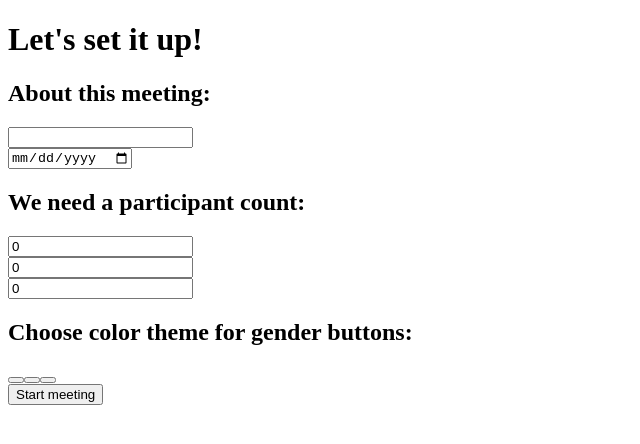
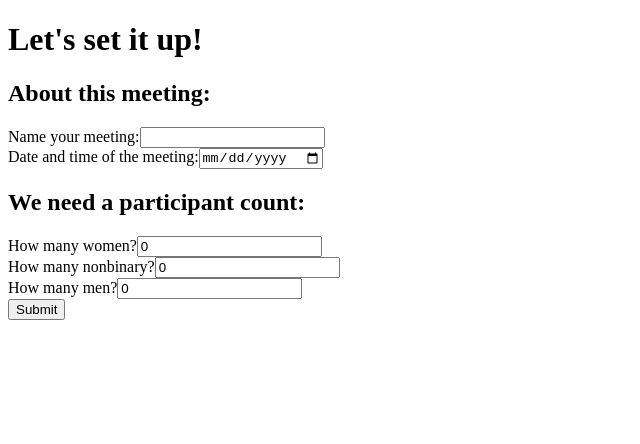
Before and after one commit to YlvaKodar/look-who-s-talking-next, a Next.js app: page /setup in a window 1280 px wide. Shown: the top 444 px of the page, without its empty margins (0-640 px from the left). Built offline with nearby package versions, Linux system fonts and the light colour scheme.

Commit message:
Started setup meeting logic

```diff
--- a/src/app/(public)/meeting/page.tsx
+++ b/src/app/(public)/meeting/page.tsx
@@ -1,5 +1,3 @@
-
-
 
 export default function MeetingPage() {
     // <div id="meeting-screen" className="screen" style="display: none;">
--- a/src/app/(public)/setup/page.tsx
+++ b/src/app/(public)/setup/page.tsx
@@ -1,61 +1,11 @@
+import SetupMeetingForm  from "@/components/setup/SetupMeetingForm";
 
 export default function SetupPage(){
-    // <div id="setup-screen" className="screen" style="display: none;">
+
     return (
         <div >
             <h1 id="setup_heading" className="primary">Let's set it up!</h1>
-            <form id="meeting-form">
-                <div className="form-group">
-                    <h2 id="setup_form_head_1" className="secondary">About this meeting:</h2>
-
-                    <label htmlFor="meeting-name"></label>
-                    <input type="text" id="meeting-name" required/>
-                </div>
-
-                <div className="form-group">
-                    <label htmlFor="meeting-date"></label>
-                    <input type="date" id="meeting-date" required/>
-                </div>
-
-                <div className="form-group">
-                    <h2 id="setup_form_head_2" className="secondary">We need a participant count:</h2>
-
-                    <div className="participant-input">
-                        <label htmlFor="women-count"></label>
-                        <input type="number" id="women-count" min="0" value="0"/>
-                    </div>
-
-                    <div className="participant-input">
-                        <label htmlFor="nonbinary-count"></label>
-                        <input type="number" id="nonbinary-count" min="0" value="0"/>
-                    </div>
-
-                    <div className="participant-input">
-                        <label htmlFor="men-count"></label>
-                        <input type="number" id="men-count" min="0" value="0"/>
-                    </div>
-                </div>
-
-                <div className="form-group">
-                    <h2 id="color_theme_heading" className="secondary">Choose color theme for gender buttons:</h2>
-
-
-                    <div id="theme-preview" className="theme-preview">
-                        <h3 className="preview-title"></h3>
-                        <div className="preview-buttons">
-                            <button type="button" className="preview-btn women-preview"></button>
-                            <button type="button" className="preview-btn nonbinary-preview"></button>
-                            <button type="button" className="preview-btn men-preview"></button>
-                        </div>
-                    </div>
-
-                    <div id="color-theme-selector" className="color-theme-selector">
-
-                    </div>
-                </div>
-
-                <button type="button" id="start-meeting">Start meeting</button>
-            </form>
+            <SetupMeetingForm/>
         </div>
     )
 }
--- /dev/null
+++ b/src/components/setup/SetupMeetingForm.tsx
@@ -0,0 +1,54 @@
+"use client"
+import { InputField } from "@/components/ui/FormFields";
+import { MeetingSetupForm } from "@/constants/constants";
+import { useMeetingStorage } from "@/hooks/useMeetingStorage";
+import { useRouter } from "next/navigation";
+import { createActiveMeeting } from "@/util/meetingUtil";
+import { SyntheticEvent } from "react";
+
+
+export default function SetupMeetingForm (){
+    const { setup } = useMeetingStorage();
+    const router = useRouter();
+
+    const handleSubmit = (e: SyntheticEvent<HTMLFormElement>) => {
+        e.preventDefault();
+        const data = new FormData(e.target as HTMLFormElement);
+
+        const title = data.get("title") as string;
+        const startedAt = data.get("date") as string;
+        const womenCount = Number(data.get("womenCount")) || 0;
+        const nonbinaryCount = Number(data.get("nonbinaryCount")) || 0;
+        const menCount = Number(data.get("menCount")) || 0;
+
+        const activeMeeting = createActiveMeeting(
+            title,
+            startedAt,
+            womenCount,
+            nonbinaryCount,
+            menCount,
+        );
+
+        setup.save(activeMeeting)
+        router.push('/meeting')
+    };
+
+    return (
+        <form onSubmit={handleSubmit}>
+            <div>
+                <h2 id="setup_form_head_1" className="secondary">About this meeting:</h2>
+                <InputField type="text" label={MeetingSetupForm.meetingTitleLabel} name="title" required/>
+                <InputField type="date" label={MeetingSetupForm.startTimeLabel} name="date" required/>
+            </div>
+            <div>
+                <h2 id="setup_form_head_2" className="secondary">We need a participant count:</h2>
+                <InputField type="number" label={MeetingSetupForm.womenCountLabel} name="womenCount" min={0} defaultValue={0} required/>
+                <InputField type="number" label={MeetingSetupForm.nonbinaryCountLabel} name="nonbinaryCount" min={0} defaultValue={0} required/>
+                <InputField type="number" label={MeetingSetupForm.menCountLabel} name="menCount" min={0} defaultValue={0} required/>
+            </div>
+            <div>
+                <button type="submit">{MeetingSetupForm.submitLabel}</button>
+            </div>
+        </form>
+    )
+}
--- a/src/components/ui/FormFields.tsx
+++ b/src/components/ui/FormFields.tsx
@@ -1,9 +1,11 @@
 type InputFieldProps = {
     label: string;
     name: string;
-    type?: string;
+    type?: "text" | "number" | "date" | "email";
     placeholder?: string;
     required?: boolean;
+    min?: number;
+    defaultValue?: string | number;
 }
 
 export function InputField({
@@ -12,6 +14,8 @@ export function InputField({
     type = "text",
     placeholder,
     required,
+    min,
+    defaultValue,
                            }: InputFieldProps) {
     return (
      <div>
@@ -22,6 +26,8 @@ export function InputField({
          type={type}
          placeholder={placeholder}
          required={required}
+         min={min}
+         defaultValue={defaultValue}
          />
      </div>
     );
--- a/src/lib/constants.ts
+++ b/src/constants/constants.ts
@@ -1,7 +1,6 @@
 //Temp file based on original JS app
-const CONFIG = {
+export const CONFIG = {
     THEME: {
-
         COLORS: {
             PRIMARY: '#281848',
             PRIMARY_HOVER: '#42277c',
@@ -85,3 +84,18 @@ const CONFIG = {
         },
     }
 }
+
+export const STORAGE = {
+    ACTIVE_MEETING: 'activeMeeting',
+    SETUP_MEETING_DATA: 'setupMeetingData',
+    COLOR_THEME_PREFERENCE: 'userColorTheme'
+}
+
+export const MeetingSetupForm = {
+    meetingTitleLabel: "Name your meeting:",
+    startTimeLabel: "Date and time of the meeting:",
+    womenCountLabel: "How many women?",
+    nonbinaryCountLabel: "How many nonbinary?",
+    menCountLabel: "How many men?",
+    submitLabel: "Submit",
+}
--- /dev/null
+++ b/src/hooks/useLocalStorage.ts
@@ -0,0 +1,32 @@
+"use client"
+
+export function useLocalStorage<T>(key: string) {
+
+    function save(value: T){
+        try {
+            localStorage.setItem(key, JSON.stringify(value))
+        } catch (error) {
+            console.log(error);
+        }
+    }
+
+    function load(): T | null {
+        try {
+            if (typeof window === 'undefined') return null
+            const data = localStorage.getItem(key)
+            if (data){
+                return JSON.parse(data) as T;
+            }
+            return null;
+        } catch (error) {
+            console.log(error);
+            return null;
+        }
+    }
+
+    function clear(){
+        localStorage.removeItem(key);
+    }
+
+    return { save, clear, load };
+}
--- /dev/null
+++ b/src/hooks/useMeetingStorage.ts
@@ -0,0 +1,16 @@
+'use client'
+import { useLocalStorage } from "@/hooks/useLocalStorage";
+import { ActiveMeeting, Meeting } from "@/types/meeting";
+import { STORAGE } from "@/constants/constants";
+
+export function useMeetingStorage() {
+    const meeting = useLocalStorage<ActiveMeeting>(STORAGE.ACTIVE_MEETING);
+    const setup = useLocalStorage<ActiveMeeting>(STORAGE.SETUP_MEETING_DATA);
+
+    const clearAll = () => {
+        meeting.clear()
+        setup.clear()
+    }
+
+    return { meeting, setup, clearAll }
+}
--- /dev/null
+++ b/src/types/meeting.ts
@@ -0,0 +1,30 @@
+export type Gender = 'women' | 'nonbinary' | 'men'
+export type SpeakingData = Record<Gender, number[]>
+export type Participants = Record<Gender, number>
+
+export type ActiveMeeting = {
+    title: string;
+    startedAt: string;
+    participants: Participants
+    speakingData: SpeakingData
+}
+
+export type Meeting = {
+    id: string;
+    createdAt: Date;
+    keeperId: string;
+    groupId?: string;
+    title: string;
+    startedAt: Date;
+    womenCount: number;
+    nonbinaryCount: number;
+    menCount: number;
+    totalSpeakingTime: number;
+    womenSpeakingTime: number;
+    nonbinarySpeakingTime: number;
+    menSpeakingTime : number;
+    totalStatementCount: number;
+    womenStatementCount: number;
+    nonbinaryStatementCount: number;
+    menStatementCount: number;
+}
--- /dev/null
+++ b/src/util/meetingUtil.ts
@@ -0,0 +1,29 @@
+import { ActiveMeeting, Participants, SpeakingData } from "@/types/meeting";
+
+export function createActiveMeeting(
+    title: string,
+    startedAt: string,
+    womenCount: number,
+    nonbinaryCount: number,
+    menCount: number,
+): ActiveMeeting {
+
+    const participants: Participants = {
+        women: womenCount,
+        nonbinary: nonbinaryCount,
+        men: menCount,
+    };
+
+    const speakingData: SpeakingData = {
+        women: [],
+        nonbinary: [],
+        men: [],
+    };
+
+    return {
+        title,
+        startedAt,
+        participants,
+        speakingData,
+    };
+}
--- a/tsconfig.json
+++ b/tsconfig.json
@@ -26,7 +26,11 @@
       "@/components/*": ["src/components/*"],
       "@/ui/*": ["src/components/ui/*"],
       "@/lib/*": ["src/lib/*"],
-      "@/generated/*": ["src/generated/*"]
+      "@/generated/*": ["src/generated/*"],
+      "@/constants/*": ["src/constants/*"],
+      "@/types/*": ["src/types/*"],
+      "@/hooks/*": ["src/hooks/*"],
+      "@/util/*": ["src/util/*"]
     }
   },
   "include": ["next-env.d.ts", "**/*.ts", "**/*.tsx", ".next/types/**/*.ts"],
```
Also changed, not shown: src/lib/types.ts (deleted).
